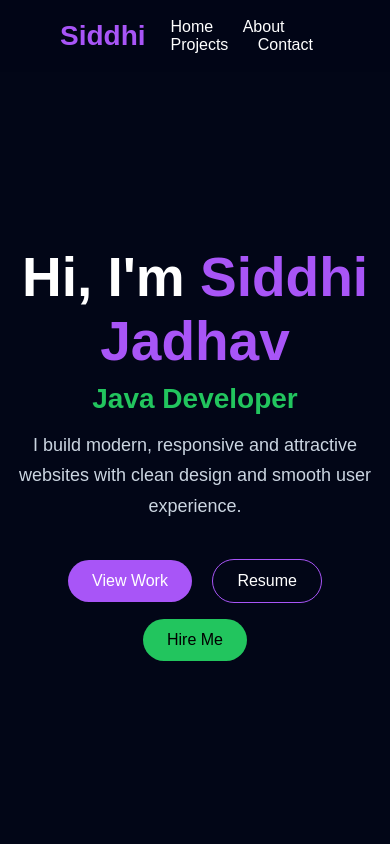
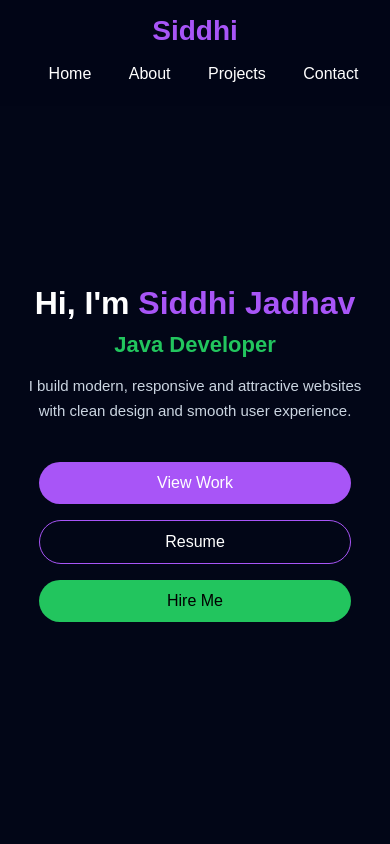
Before and after one commit to jsiddhi25503-creator/portfolio-website, a plain HTML site: page index.html in a window 390 px wide. Shown: the top 844 px of the page. Drawn offline with Linux system fonts and the light colour scheme.

Commit message:
Update style.css

```diff
--- a/style.css
+++ b/style.css
@@ -215,3 +215,48 @@ button {
     cursor: pointer;
     font-weight: bold;
 }
+@media (max-width: 768px) {
+
+    .navbar {
+        flex-direction: column;
+        padding: 15px 20px;
+        text-align: center;
+    }
+
+    .nav-links {
+        margin-top: 10px;
+    }
+
+    .nav-links a {
+        display: inline-block;
+        margin: 8px;
+    }
+
+    .hero-center h1 {
+        font-size: 32px;
+    }
+
+    #typing {
+        font-size: 22px;
+    }
+
+    .hero-center p {
+        font-size: 15px;
+        padding: 0 15px;
+    }
+
+    .buttons {
+        display: flex;
+        flex-direction: column;
+        align-items: center;
+    }
+
+    .btn {
+        width: 80%;
+        text-align: center;
+    }
+
+    .grid-section .box {
+        width: 100%;
+    }
+}
```
